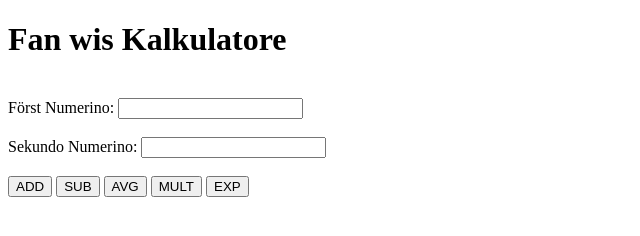
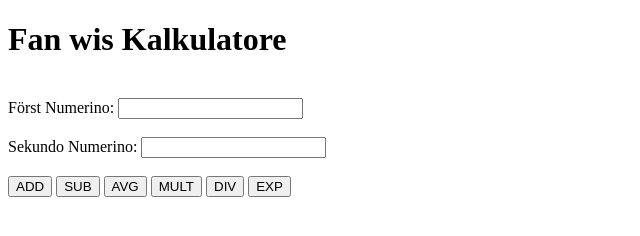
Before and after one commit to Benpizza13/kalkulatore, a plain HTML site: page index.html in a window 1280 px wide. Shown: the whole page, without its empty margins (0-640 px from the left). Drawn offline with Linux system fonts and the light colour scheme.

Commit message:
Update index.html

```diff
--- a/index.html
+++ b/index.html
@@ -36,6 +36,12 @@
 					var num2=document.getElementById('snumber').value*1.0;
 					document.getElementById('result').innerHTML=num1**num2;
 				}
+			function divide()
+				{
+					var num1=document.getElementById('fnumber').value*1.0;
+					var num2=document.getElementById('snumber').value*1.0;
+					document.getElementById('result').innerHTML=num1/num2;
+				}
 
 		</script>
 
@@ -71,6 +77,11 @@
 				MULT
 			</button>
 
+			<button onclick="divide()">
+				DIV
+			</button>
+
+
 			<button onclick="exponential()">
 				EXP
 			</button>
```
